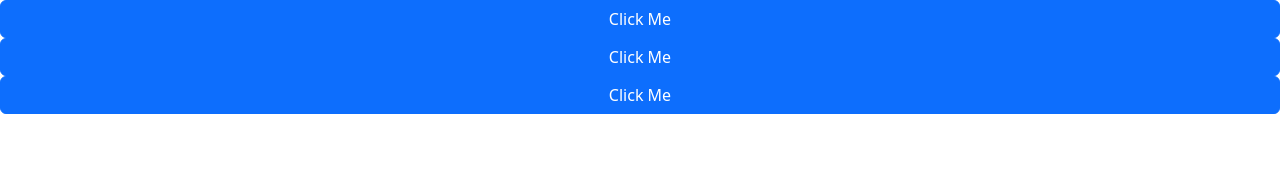
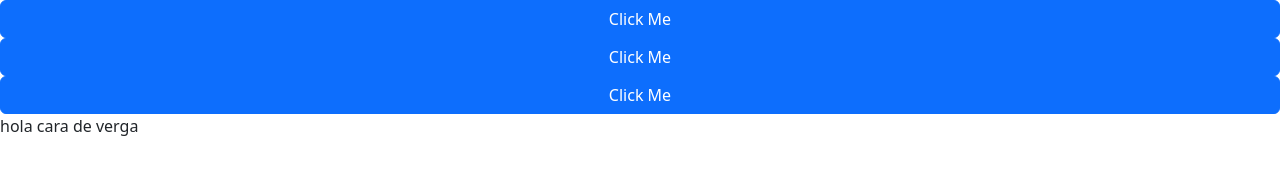
Before and after one commit to Francolovisolo/bootstrap5, a plain HTML site: page index.html in a window 1280 px wide. Drawn offline with nearby package versions, Linux system fonts and the light colour scheme.

Commit message:
Update index.html

```diff
--- a/index.html
+++ b/index.html
@@ -17,6 +17,7 @@
     <div class="d-grid w-100">
         <button class="btn btn-primary btn-secondary-sm btn-md-dark btn-lg-warning btn-xl-danger">Click Me</button>
     </div>
+    <p> hola cara de verga </p>
     <script src="https://cdn.jsdelivr.net/npm/@popperjs/core@2.11.5/dist/umd/popper.min.js" integrity="sha384-Xe+8cL9oJa6tN/veChSP7q+mnSPaj5Bcu9mPX5F5xIGE0DVittaqT5lorf0EI7Vk" crossorigin="anonymous"></script>
     <script src="https://cdn.jsdelivr.net/npm/bootstrap@5.2.0/dist/js/bootstrap.min.js" integrity="sha384-ODmDIVzN+pFdexxHEHFBQH3/9/vQ9uori45z4JjnFsRydbmQbmL5t1tQ0culUzyK" crossorigin="anonymous"></script>
 </body>
```
